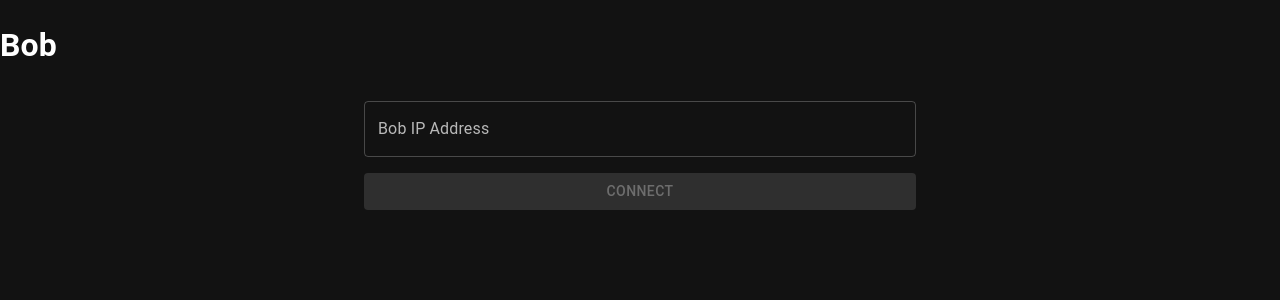
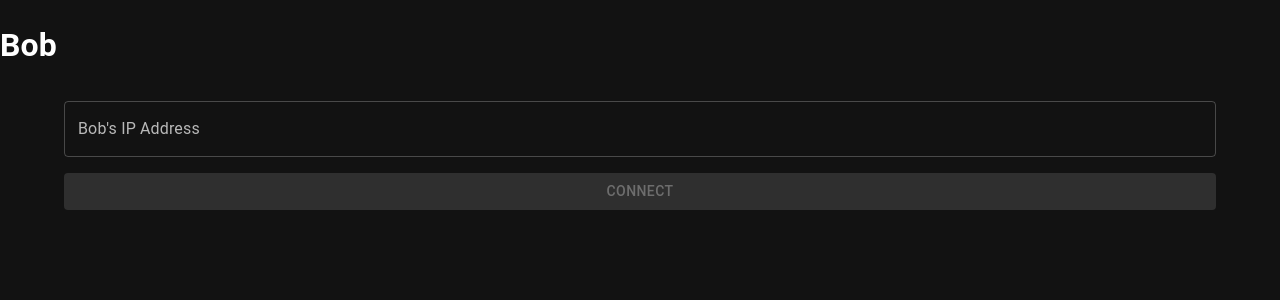
Before and after one commit to Tenemo/bob, a React app in the folder bob-client/: page / in a window 1280 px wide. Shown: the top 300 px of the page. Built offline with nearby package versions, Linux system fonts and the light colour scheme.

Commit message:
wider container

```diff
--- a/bob-client/src/features/HomePage/HomePage.tsx
+++ b/bob-client/src/features/HomePage/HomePage.tsx
@@ -71,7 +71,7 @@ const HomePage = (): React.JSX.Element => {
     };
 
     return (
-        <Container maxWidth="sm">
+        <Container>
             <Helmet>
                 <title>Bob</title>
             </Helmet>
@@ -80,7 +80,7 @@ const HomePage = (): React.JSX.Element => {
             >
                 <TextField
                     fullWidth
-                    label="Bob IP Address"
+                    label="Bob's IP Address"
                     onChange={(e) => {
                         setInputIp(e.target.value);
                     }}
```
